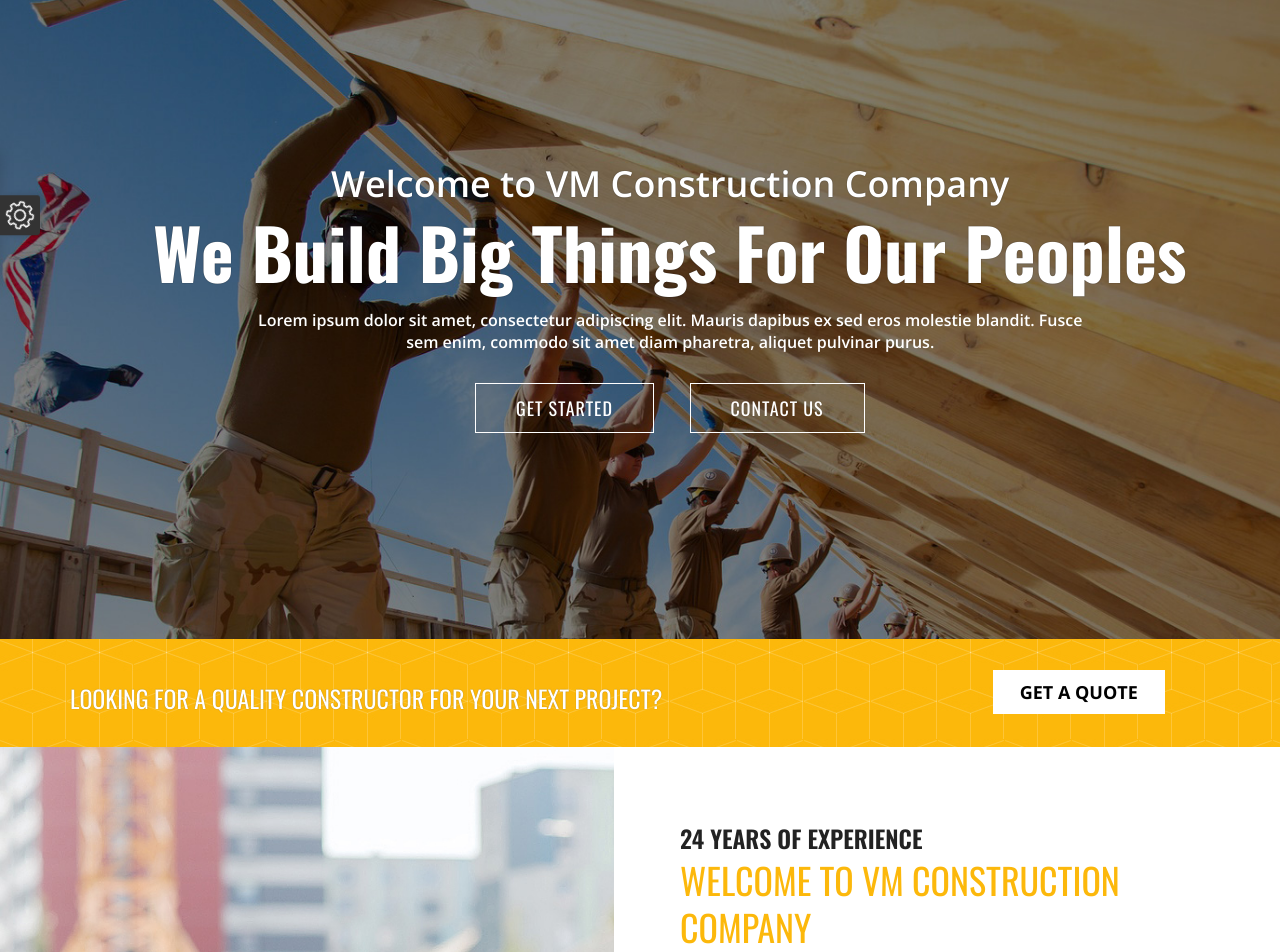
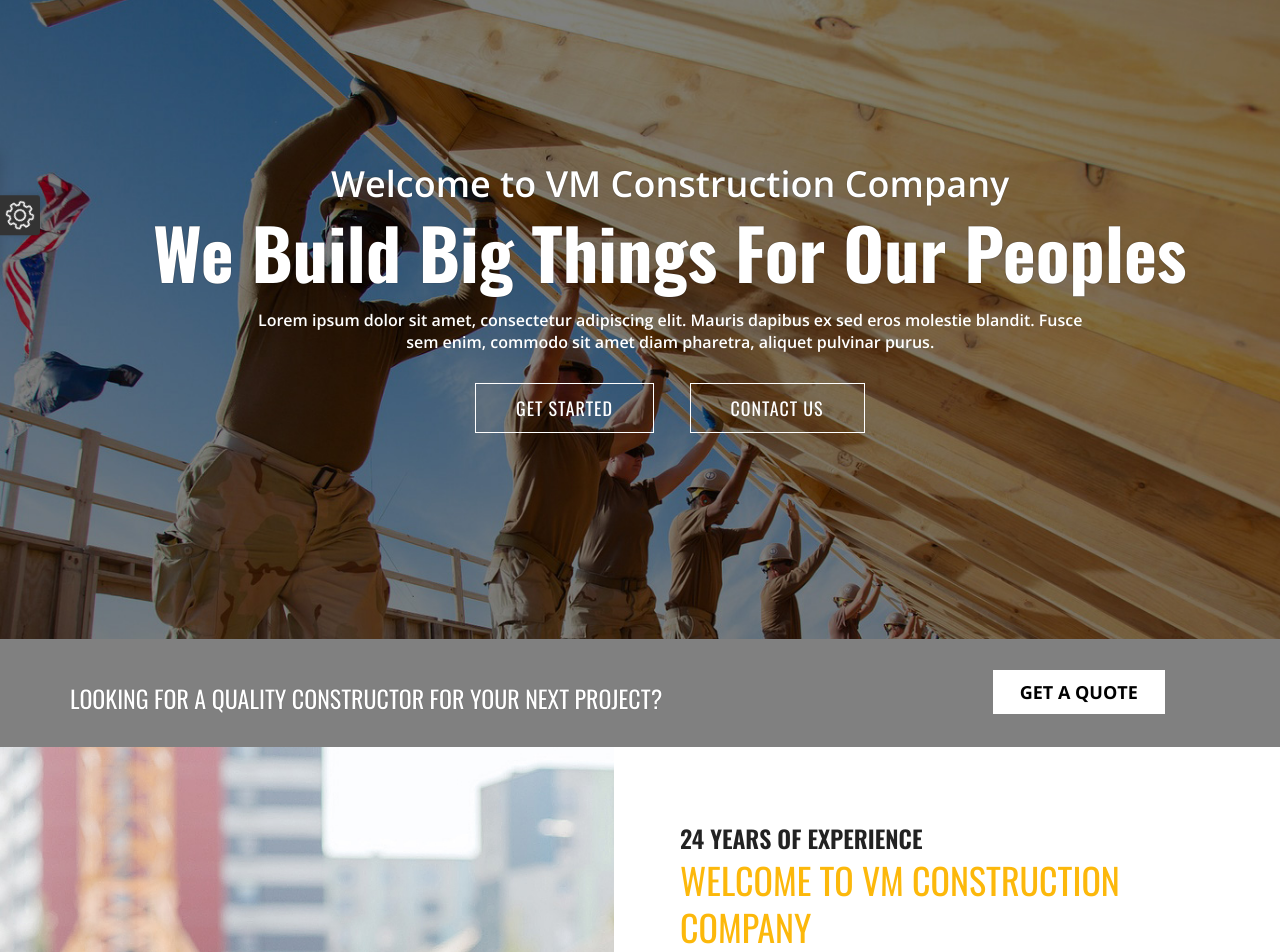
Before and after one commit to novembermikee02/VM-construction, a PHP site: page / in a window 1280 px wide. Shown: the part 141-1093 px from the top of the page. Run offline with PHP 8.4, Linux system fonts and the light colour scheme.

Commit message:
color change

```diff
--- a/css/style.css
+++ b/css/style.css
@@ -293,7 +293,7 @@
 	/*********************************************************
 				   quick-quote
 	**********************************************************/
-.quick-quote{padding:30px 0; position: relative; background:url(../images/qoute-pattern.jpg) repeat;}
+.quick-quote{padding:30px 0; position: relative; background-color: gray;}
 .quick-quote h2{color:#fff; margin:0px;  font-size:24px; font-family: 'Oswald', sans-serif; text-transform:uppercase; margin-top:10px; text-shadow: 0 0 1px rgba(0, 0, 0, 0.36);}
 .quick-quote p{color:#FFF; font-size:16px; margin-top:10px;}
 .quick-quote .quote-btn{ text-align:center; margin-top:10px;}
```
